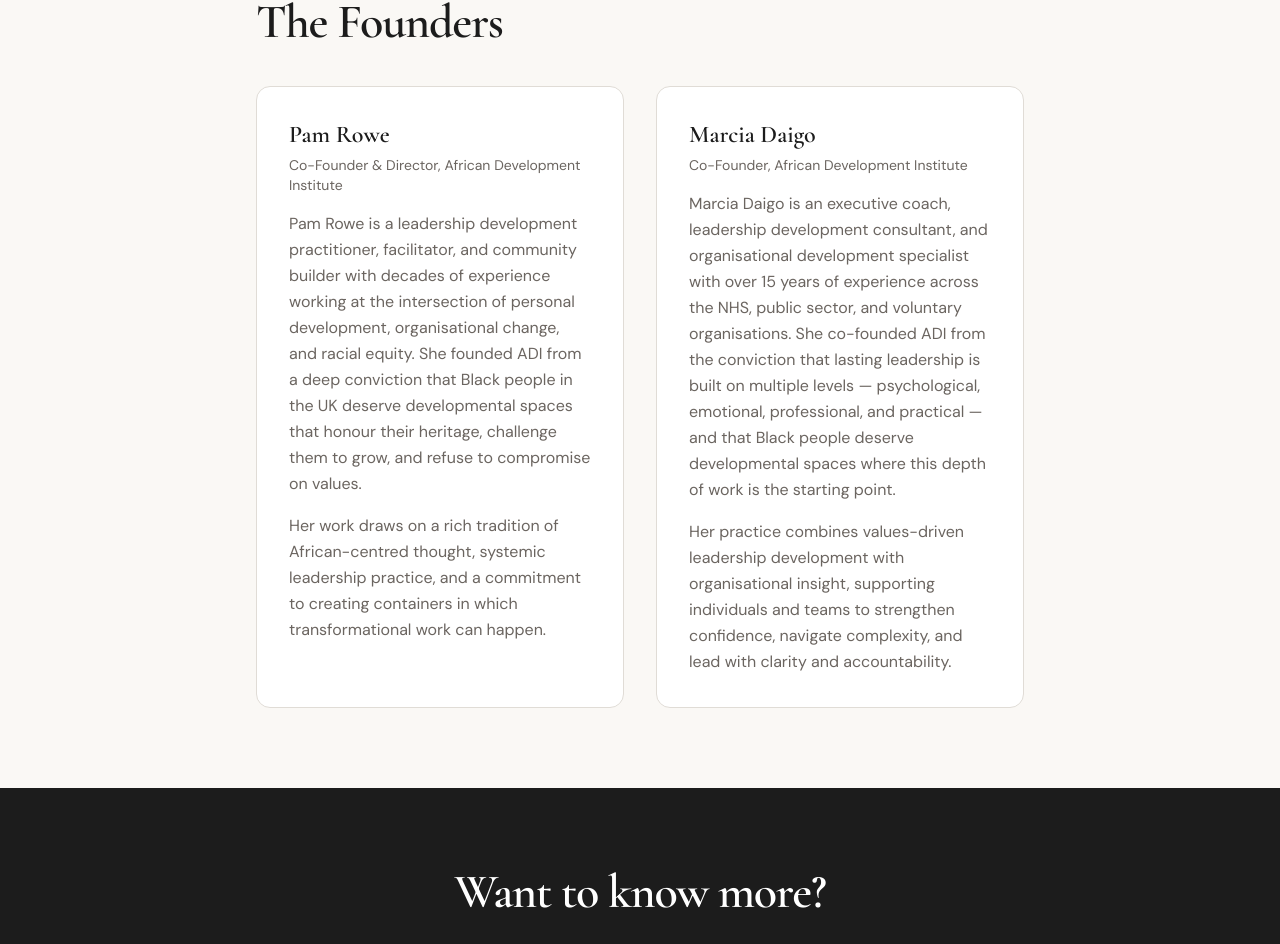
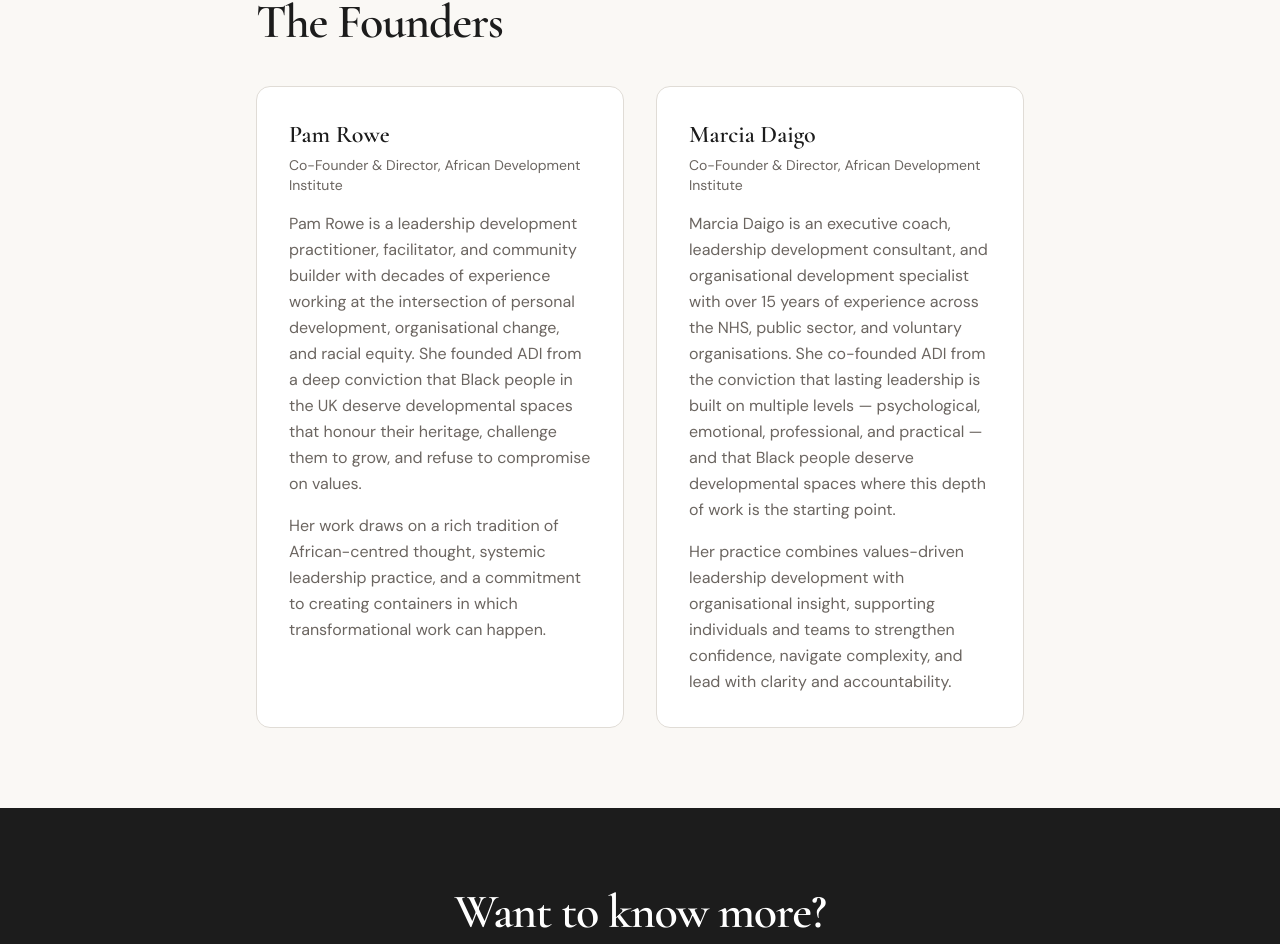
Before and after one commit to jamesprosper270888/african-development-institute, a Next.js app: page /about in a window 1280 px wide. Shown: the part 2324-3268 px from the top of the page. Built offline with nearby package versions, Linux system fonts and the light colour scheme; no server answers.

Commit message:
copy: Update Marcia's title to Co-Founder & Director
Co-Authored-By: Claude Opus 4.6 <noreply@anthropic.com>

```diff
--- a/src/app/(marketing)/about/page.tsx
+++ b/src/app/(marketing)/about/page.tsx
@@ -141,7 +141,7 @@ export default function AboutPage() {
                   Marcia Daigo
                 </h3>
                 <p className="mt-1 text-sm text-muted-foreground">
-                  Co-Founder, African Development Institute
+                  Co-Founder &amp; Director, African Development Institute
                 </p>
                 <p className="mt-4 leading-relaxed text-muted-foreground">
                   Marcia Daigo is an executive coach, leadership development
```
